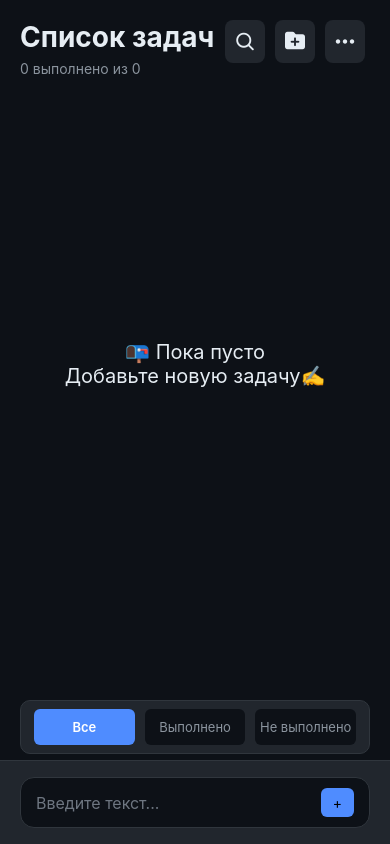
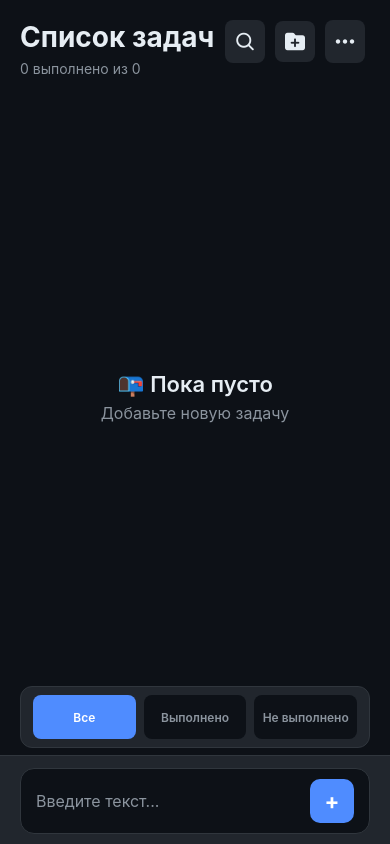
Before and after one commit to DeenyOff/ToDoList, a React Native app: screen /Home in a window 390 px wide. Built offline with nearby package versions, Linux system fonts and the light colour scheme.

Commit message:
Исправлен layout на разных системах

```diff
--- a/App.tsx
+++ b/App.tsx
@@ -1,6 +1,7 @@
 import { NavigationContainer } from '@react-navigation/native';
 import { createNativeStackNavigator } from '@react-navigation/native-stack';
 
+import { useTheme } from "./assets/theme/ThemeContext";
 
 import HomeScreen from './assets/screens/HomeScreen';
 import SettingsScreen from './assets/screens/SettingsScreen';
@@ -13,6 +14,7 @@ type RootStackParamList = {
 const Stack = createNativeStackNavigator<RootStackParamList>();
 
 export default function App() {
+    const {theme} = useTheme();
     return (
         <NavigationContainer>
             <Stack.Navigator>
@@ -23,9 +25,9 @@ export default function App() {
                     options={{
                         title: 'Настройки',
                         headerStyle: {
-                            backgroundColor: '#161B22',
+                            backgroundColor: theme.background,
                         },
-                        headerTintColor: '#E6EDF3',
+                        headerTintColor: theme.text,
                         headerTitleStyle: {
                             fontWeight: '700',
                         },
--- a/assets/components/filterButtons.tsx
+++ b/assets/components/filterButtons.tsx
@@ -1,14 +1,17 @@
-import {Pressable, StyleSheet, Text, View} from "react-native";
-import {useTheme} from "../theme/ThemeContext";
+import { Pressable, StyleSheet, Text, View } from "react-native";
+import { useTheme } from "../theme/ThemeContext";
 
-
-export default function FilterBar({filterValue, setFilterValue}) {
-
-    const {theme} = useTheme();
+export default function FilterBar({ filterValue, setFilterValue, bottomOffset = 96 }) {
+    const { theme } = useTheme();
 
     return (
-        <View style={styles.filterBar}>
-            <View style={[styles.bottomMenuButtons, {backgroundColor: theme.surface, borderColor: theme.border}]}>
+        <View style={[styles.filterBar, { bottom: bottomOffset }]}>
+            <View
+                style={[
+                    styles.bottomMenuButtons,
+                    { backgroundColor: theme.surface, borderColor: theme.border }
+                ]}
+            >
                 <Pressable
                     style={[
                         styles.menuButton,
@@ -21,7 +24,14 @@ export default function FilterBar({filterValue, setFilterValue}) {
                     ]}
                     onPress={() => setFilterValue('all')}
                 >
-                    <Text style={[styles.menuButtonText, filterValue === 'all' && styles.menuButtonTextActive]}>
+                    <Text
+                        numberOfLines={1}
+                        adjustsFontSizeToFit
+                        style={[
+                            styles.menuButtonText,
+                            { color: filterValue === 'all' ? 'white' : theme.subtext }
+                        ]}
+                    >
                         Все
                     </Text>
                 </Pressable>
@@ -38,7 +48,14 @@ export default function FilterBar({filterValue, setFilterValue}) {
                     ]}
                     onPress={() => setFilterValue('completed')}
                 >
-                    <Text style={[styles.menuButtonText, filterValue === 'completed' && styles.menuButtonTextActive]}>
+                    <Text
+                        numberOfLines={1}
+                        adjustsFontSizeToFit
+                        style={[
+                            styles.menuButtonText,
+                            { color: filterValue === 'completed' ? 'white' : theme.subtext }
+                        ]}
+                    >
                         Выполнено
                     </Text>
                 </Pressable>
@@ -55,20 +72,25 @@ export default function FilterBar({filterValue, setFilterValue}) {
                     ]}
                     onPress={() => setFilterValue('uncompleted')}
                 >
-                    <Text style={[styles.menuButtonText, filterValue === 'uncompleted' && styles.menuButtonTextActive]}>
+                    <Text
+                        numberOfLines={1}
+                        adjustsFontSizeToFit
+                        style={[
+                            styles.menuButtonText,
+                            { color: filterValue === 'uncompleted' ? 'white' : theme.subtext }
+                        ]}
+                    >
                         Не выполнено
                     </Text>
                 </Pressable>
             </View>
         </View>
-    )
+    );
 }
-const ACCENT = '#4F8CFF';
+
 const styles = StyleSheet.create({
-
     filterBar: {
         position: 'absolute',
-        bottom: 90,
         width: '100%',
         paddingHorizontal: 20,
     },
@@ -76,28 +98,24 @@ const styles = StyleSheet.create({
     bottomMenuButtons: {
         flexDirection: 'row',
         justifyContent: 'space-between',
-        borderRadius: 10,
+        borderRadius: 12,
         padding: 8,
         borderWidth: 1,
-        borderColor: '#21262D',
     },
 
     menuButton: {
-        width: '30%',
         flex: 1,
-        marginHorizontal: 5,
+        marginHorizontal: 4,
         paddingVertical: 10,
-        borderRadius: 6,
+        borderRadius: 8,
+        minHeight: 44,
         alignItems: 'center',
+        justifyContent: 'center',
     },
 
     menuButtonText: {
-        color: '#8B949E',
-        fontSize: 13,
-    },
-
-    menuButtonTextActive: {
-        color: 'white',
+        fontSize: 12,
+        textAlign: 'center',
         fontWeight: '600',
     }
 });
--- a/assets/components/header.tsx
+++ b/assets/components/header.tsx
@@ -54,6 +54,7 @@ const styles = StyleSheet.create({
     headerMenu: {
         flexDirection: "row",
         justifyContent: "space-between",
+        alignItems: "center",
         marginBottom: 20,
     },
 
--- a/assets/components/task.tsx
+++ b/assets/components/task.tsx
@@ -34,7 +34,7 @@ export default function Task({ title, onToggle, handleLongPress,status }) {
                         backgroundColor: status ? theme.accent : theme.card,
                     }
                 ]}>
-                <Ionicons name="checkmark" size={24} color={status ? 'white' : 'transparent'} />
+                <Ionicons name="checkmark" size={24} color={status ? 'white' : theme.card} />
             </Pressable>
         </Pressable>
     );
--- a/assets/screens/HomeScreen.tsx
+++ b/assets/screens/HomeScreen.tsx
@@ -1,27 +1,21 @@
-// React Компоненты
 import { StyleSheet, View, ScrollView, TextInput, Pressable, Text, Alert } from 'react-native';
-import { SafeAreaView } from 'react-native-safe-area-context';
+import { SafeAreaView, useSafeAreaInsets } from 'react-native-safe-area-context';
 
-// Компоненты
 import Task from '../components/task';
 import Header from "../components/header";
 import FilterBar from "../components/filterButtons";
 
-// Темы
 import { useTheme } from '../theme/ThemeContext';
-
 import { useState } from "react";
 
+export default function HomeScreen({ navigation }) {
+    const [tasks, setlistOfTasks] = useState([]);
+    const [inputText, setInputText] = useState('');
+    const [filterValue, setFilterValue] = useState('all');
 
+    const { theme } = useTheme();
+    const insets = useSafeAreaInsets();
 
-export default function HomeScreen({navigation}) {
-    const [tasks, setlistOfTasks] = useState([]); //Динамический список задач + метод его изменения
-    const [inputText, setInputText] = useState(''); //inputTask хранит в себе введенную задачу + setInputText для ее изменения
-    const [filterValue, setFilterValue] = useState('all'); // Для хранения состояния переменной filter чтобы фильтровать список при помощи кнопок
-    const {theme}  = useTheme();
-
-
-    // Добавление новой задачи
     const addTask = () => {
         if (inputText.trim() === "") return;
 
@@ -33,7 +27,6 @@ export default function HomeScreen({navigation}) {
         setInputText('');
     };
 
-    // Удаление задачи из списка
     const removeTask = (id) => {
         Alert.alert(
             "Удалить задачу?",
@@ -43,32 +36,23 @@ export default function HomeScreen({navigation}) {
                 {
                     text: 'Да',
                     onPress: () => {
-                        setlistOfTasks(
-                            tasks.filter((task) => task.id !== id)
-                        );
+                        setlistOfTasks(tasks.filter((task) => task.id !== id));
                     }
                 }
             ]
         );
     };
 
-    // Изменение статуса задачи
     const changeStatus = (id) => {
         setlistOfTasks(
-            tasks.map((task) => {
-                if (task.id === id) {
-                    return {
-                        ...task,
-                        status: !task.status,
-                    };
-                } else {
-                    return task;
-                }
-            })
+            tasks.map((task) =>
+                task.id === id
+                    ? { ...task, status: !task.status }
+                    : task
+            )
         );
     };
 
-    // Отфильтрованный список
     let filteredTasks = tasks;
 
     if (filterValue === 'completed') {
@@ -79,16 +63,31 @@ export default function HomeScreen({navigation}) {
         filteredTasks = tasks.filter(task => !task.status);
     }
 
+    const bottomMenuHeight = 84 + insets.bottom;
+    const filterBarBottom = bottomMenuHeight + 12;
+    const scrollBottomSpace = bottomMenuHeight + 70;
+
     return (
-        <SafeAreaView style={[styles.container, {backgroundColor: theme.background}]} edges={['top']}>
-            <Header tasks={tasks} onOpenSettings={()=> navigation.navigate('Settings')}/>
-            <ScrollView contentContainerStyle={styles.scrollContent}>
-                {tasks.length === 0 ? (
-                    <View style={{alignItems: 'center', flex: 1, justifyContent: 'center'}}>
-                        <Text style={{color: theme.text, fontSize: 20}}>📭 Пока пусто</Text>
-                        <Text style={{color: theme.text, fontSize: 20}}>Добавьте новую задачу✍️</Text>
+        <SafeAreaView style={[styles.container, { backgroundColor: theme.background }]} edges={['top', 'bottom']}>
+            <Header tasks={tasks} onOpenSettings={() => navigation.navigate('Settings')} />
+
+            <ScrollView
+                contentContainerStyle={[
+                    styles.scrollContent,
+                    { paddingBottom: scrollBottomSpace }
+                ]}
+                showsVerticalScrollIndicator={false}
+                keyboardShouldPersistTaps="handled"
+            >
+                {filteredTasks.length === 0 ? (
+                    <View style={styles.emptyState}>
+                        <Text style={[styles.emptyTitle, { color: theme.text }]}>📭 Пока пусто</Text>
+                        <Text style={[styles.emptySubtitle, { color: theme.subtext }]}>
+                            Добавьте новую задачу
+                        </Text>
                     </View>
-                ) : ( filteredTasks.map((task) => (
+                ) : (
+                    filteredTasks.map((task) => (
                         <Task
                             key={task.id}
                             title={task.title}
@@ -96,27 +95,44 @@ export default function HomeScreen({navigation}) {
                             onToggle={() => changeStatus(task.id)}
                             handleLongPress={() => removeTask(task.id)}
                         />
-                )))}
+                    ))
+                )}
             </ScrollView>
 
-            {/* Панель фильтров */}
             <FilterBar
                 filterValue={filterValue}
                 setFilterValue={setFilterValue}
+                bottomOffset={filterBarBottom}
             />
 
-            {/* Нижняя панель */}
-            <View style={[styles.bottomMenu, {backgroundColor: theme.surface, borderColor: theme.border}]}>
-                <View style={[styles.bottomMenuInput, {backgroundColor: theme.input, borderColor: theme.border}]}>
+            <View
+                style={[
+                    styles.bottomMenu,
+                    {
+                        backgroundColor: theme.surface,
+                        borderColor: theme.border,
+                        paddingBottom: insets.bottom + 10
+                    }
+                ]}
+            >
+                <View
+                    style={[
+                        styles.bottomMenuInput,
+                        {
+                            backgroundColor: theme.input,
+                            borderColor: theme.border
+                        }
+                    ]}
+                >
                     <TextInput
-                        style={styles.input}
+                        style={[styles.input, { color: theme.text }]}
                         placeholder="Введите текст..."
-                        placeholderTextColor="#6E7681"
+                        placeholderTextColor={theme.subtext}
                         onChangeText={setInputText}
                         value={inputText}
                     />
-                    <Pressable style={styles.addButton} onPress={addTask}>
-                        <Text>+</Text>
+                    <Pressable style={[styles.addButton, { backgroundColor: theme.accent }]} onPress={addTask}>
+                        <Text style={styles.addButtonText}>+</Text>
                     </Pressable>
                 </View>
             </View>
@@ -124,18 +140,32 @@ export default function HomeScreen({navigation}) {
     );
 }
 
-const ACCENT = '#4F8CFF';
-
 const styles = StyleSheet.create({
     container: {
         flex: 1,
-        // backgroundColor: theme.background,
     },
 
     scrollContent: {
         paddingHorizontal: 20,
-        paddingBottom: 220,
         flexGrow: 1,
+    },
+
+    emptyState: {
+        flex: 1,
+        alignItems: 'center',
+        justifyContent: 'center',
+        paddingHorizontal: 20,
+    },
+
+    emptyTitle: {
+        fontSize: 22,
+        fontWeight: '600',
+        marginBottom: 6,
+    },
+
+    emptySubtitle: {
+        fontSize: 16,
+        textAlign: 'center',
     },
 
     bottomMenu: {
@@ -143,8 +173,7 @@ const styles = StyleSheet.create({
         bottom: 0,
         width: '100%',
         borderTopWidth: 1,
-        paddingTop: 16,
-        paddingBottom: 16,
+        paddingTop: 12,
         paddingHorizontal: 20,
     },
 
@@ -155,19 +184,27 @@ const styles = StyleSheet.create({
         paddingHorizontal: 15,
         paddingVertical: 10,
         borderWidth: 1,
+        minHeight: 56,
     },
 
     input: {
         flex: 1,
-        color: '#E6EDF3',
         fontSize: 16,
     },
 
     addButton: {
         marginLeft: 10,
-        backgroundColor: ACCENT,
-        borderRadius: 6,
-        paddingHorizontal: 12,
-        paddingVertical: 6,
+        borderRadius: 10,
+        minWidth: 44,
+        minHeight: 44,
+        alignItems: 'center',
+        justifyContent: 'center',
+    },
+
+    addButtonText: {
+        color: 'white',
+        fontSize: 22,
+        fontWeight: '700',
+        lineHeight: 22,
     }
 });
--- a/assets/screens/SettingsScreen.tsx
+++ b/assets/screens/SettingsScreen.tsx
@@ -65,7 +65,7 @@ export default function SettingsScreen() {
                 {/* Блок инфы */}
                 <View style={[styles.card, { backgroundColor: theme.card, borderColor: theme.border }]}>
                     <Text style={[styles.cardTitle, {color: theme.text}]}>О приложении</Text>
-                    <Text style={[styles.infoText, {color: theme.subtext}]}>Версия 1.1</Text>
+                    <Text style={[styles.infoText, {color: theme.subtext}]}>Версия 1.2</Text>
                 </View>
 
             </View>
```
Lines whose indentation alone changed are shown as unchanged.
